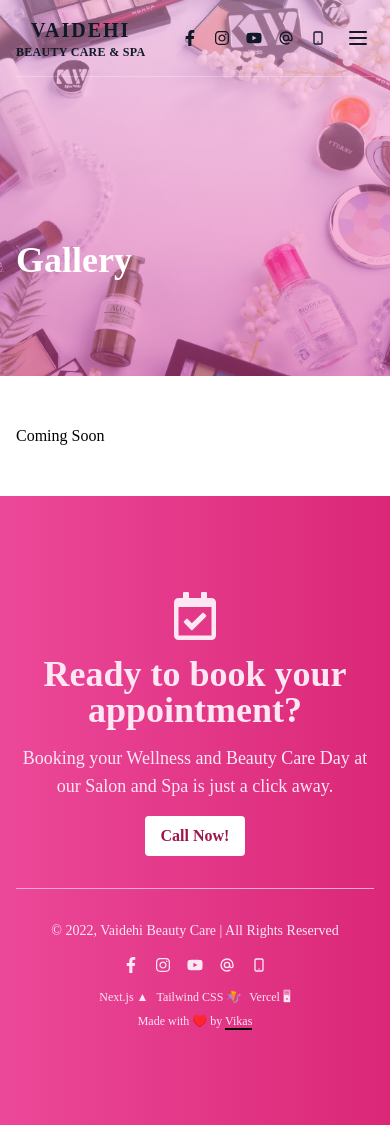
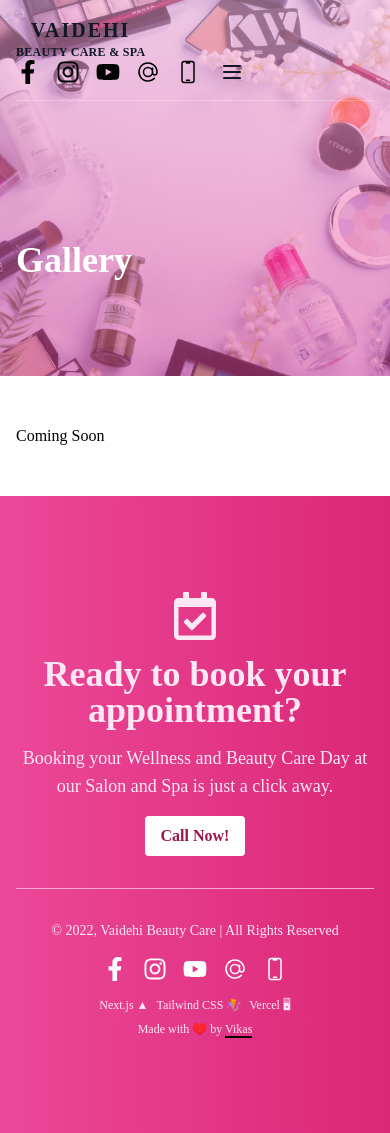
Before and after one commit to vikasbhvsr/vbc, a Next.js app: page /gallery in a window 390 px wide. Built offline with nearby package versions, Linux system fonts and the light colour scheme.

Commit message:
Social component refactor

```diff
--- a/components/Footer.js
+++ b/components/Footer.js
@@ -1,4 +1,5 @@
 import Link from 'next/link';
+import Social from './Social';
 
 export default function Footer() {
   return (
@@ -36,111 +37,7 @@ export default function Footer() {
             © {new Date().getFullYear()}, Vaidehi Beauty Care | All Rights
             Reserved
           </p>
-          <ul className='inline-flex items-center space-x-4'>
-            <li>
-              <Link
-                href='https://www.facebook.com/vaidehibeautycarenspa/'
-                title='Facebook'
-                target='_blank'
-              >
-                <svg
-                  className='w-4 h-4'
-                  aria-hidden='true'
-                  focusable='false'
-                  role='img'
-                  xmlns='http://www.w3.org/2000/svg'
-                  viewBox='0 0 320 512'
-                >
-                  <path
-                    fill='currentColor'
-                    d='M279.14 288l14.22-92.66h-88.91v-60.13c0-25.35 12.42-50.06 52.24-50.06h40.42V6.26S260.43 0 225.36 0c-73.22 0-121.08 44.38-121.08 124.72v70.62H22.89V288h81.39v224h100.17V288z'
-                  ></path>
-                </svg>
-              </Link>
-            </li>
-            <li>
-              <Link
-                href='https://www.instagram.com/deepa_bhavsar_25/'
-                title='Instagram'
-                target='_blank'
-              >
-                <svg
-                  className='w-4 h-4'
-                  aria-hidden='true'
-                  focusable='false'
-                  role='img'
-                  xmlns='http://www.w3.org/2000/svg'
-                  viewBox='0 0 448 512'
-                >
-                  <path
-                    fill='currentColor'
-                    d='M224.1 141c-63.6 0-114.9 51.3-114.9 114.9s51.3 114.9 114.9 114.9S339 319.5 339 255.9 287.7 141 224.1 141zm0 189.6c-41.1 0-74.7-33.5-74.7-74.7s33.5-74.7 74.7-74.7 74.7 33.5 74.7 74.7-33.6 74.7-74.7 74.7zm146.4-194.3c0 14.9-12 26.8-26.8 26.8-14.9 0-26.8-12-26.8-26.8s12-26.8 26.8-26.8 26.8 12 26.8 26.8zm76.1 27.2c-1.7-35.9-9.9-67.7-36.2-93.9-26.2-26.2-58-34.4-93.9-36.2-37-2.1-147.9-2.1-184.9 0-35.8 1.7-67.6 9.9-93.9 36.1s-34.4 58-36.2 93.9c-2.1 37-2.1 147.9 0 184.9 1.7 35.9 9.9 67.7 36.2 93.9s58 34.4 93.9 36.2c37 2.1 147.9 2.1 184.9 0 35.9-1.7 67.7-9.9 93.9-36.2 26.2-26.2 34.4-58 36.2-93.9 2.1-37 2.1-147.8 0-184.8zM398.8 388c-7.8 19.6-22.9 34.7-42.6 42.6-29.5 11.7-99.5 9-132.1 9s-102.7 2.6-132.1-9c-19.6-7.8-34.7-22.9-42.6-42.6-11.7-29.5-9-99.5-9-132.1s-2.6-102.7 9-132.1c7.8-19.6 22.9-34.7 42.6-42.6 29.5-11.7 99.5-9 132.1-9s102.7-2.6 132.1 9c19.6 7.8 34.7 22.9 42.6 42.6 11.7 29.5 9 99.5 9 132.1s2.7 102.7-9 132.1z'
-                  ></path>
-                </svg>
-              </Link>
-            </li>
-            <li>
-              <Link
-                href='https://www.youtube.com/channel/UCtJeLijxZEQ1x1-Cbdk00Lg'
-                title='YouTube'
-                target='_blank'
-              >
-                <svg
-                  className='w-4 h-4'
-                  aria-hidden='true'
-                  focusable='false'
-                  role='img'
-                  xmlns='http://www.w3.org/2000/svg'
-                  viewBox='0 0 576 512'
-                >
-                  <path
-                    fill='currentColor'
-                    d='M549.655 124.083c-6.281-23.65-24.787-42.276-48.284-48.597C458.781 64 288 64 288 64S117.22 64 74.629 75.486c-23.497 6.322-42.003 24.947-48.284 48.597-11.412 42.867-11.412 132.305-11.412 132.305s0 89.438 11.412 132.305c6.281 23.65 24.787 41.5 48.284 47.821C117.22 448 288 448 288 448s170.78 0 213.371-11.486c23.497-6.321 42.003-24.171 48.284-47.821 11.412-42.867 11.412-132.305 11.412-132.305s0-89.438-11.412-132.305zm-317.51 213.508V175.185l142.739 81.205-142.739 81.201z'
-                  ></path>
-                </svg>
-              </Link>
-            </li>
-            <li>
-              <Link
-                href='mailto:vaidehibeautycare@gmail.com'
-                title='Email us at vaidehibeautycare@gmail.com'
-                target='_blank'
-              >
-                <svg
-                  className='w-4 h-4'
-                  xmlns='http://www.w3.org/2000/svg'
-                  fill='none'
-                  viewBox='0 0 24 24'
-                  stroke='currentColor'
-                >
-                  <path
-                    strokeLinecap='round'
-                    strokeLinejoin='round'
-                    strokeWidth={2}
-                    d='M16 12a4 4 0 10-8 0 4 4 0 008 0zm0 0v1.5a2.5 2.5 0 005 0V12a9 9 0 10-9 9m4.5-1.206a8.959 8.959 0 01-4.5 1.207'
-                  />
-                </svg>
-              </Link>
-            </li>
-            <li>
-              <Link href='tel:+9825411321' title='Call us at 98254-11321'>
-                <svg
-                  className='w-4 h-4'
-                  xmlns='http://www.w3.org/2000/svg'
-                  fill='none'
-                  viewBox='0 0 24 24'
-                  stroke='currentColor'
-                >
-                  <path
-                    strokeLinecap='round'
-                    strokeLinejoin='round'
-                    strokeWidth={2}
-                    d='M12 18h.01M8 21h8a2 2 0 002-2V5a2 2 0 00-2-2H8a2 2 0 00-2 2v14a2 2 0 002 2z'
-                  />
-                </svg>
-              </Link>
-            </li>
-          </ul>
+          <Social mode={'light'} />
         </div>
         <div className='mt-4 space-y-2 text-xs text-center'>
           <ul className='inline-flex items-center space-x-2'>
--- a/components/Nav.js
+++ b/components/Nav.js
@@ -33,7 +33,7 @@ export default function Nav() {
         <div className='container mx-auto py-4 border-b border-opacity-25 border-white text-gray-900'>
           <nav className='flex flex-wrap justify-between items-center nav'>
             <Link href='/'>
-              <h1 className='text-xl md:text-2xl font-extrabold uppercase tracking-widest text-center'>
+              <h1 className=' text-xl md:text-2xl font-extrabold uppercase tracking-widest text-center'>
                 Vaidehi
                 <span className='block text-xs tracking-wide'>
                   Beauty Care & Spa
@@ -57,7 +57,25 @@ export default function Nav() {
                 </li>
               ))}
             </ul>
-            <Social mode='light' size='' />
+            <div className='flex flex-row flex-wrap items-center space-x-4 md:hidden'>
+              <Social />
+              <button className='text-md p-1 -m-1 rounded-md hover:text-pink-800 focus:outline-none focus:text-pink-800 transition duration-300'>
+                <svg
+                  className='h-6 w-6'
+                  xmlns='http://www.w3.org/2000/svg'
+                  fill='none'
+                  viewBox='0 0 24 24'
+                  stroke='currentColor'
+                >
+                  <path
+                    strokeLinecap='round'
+                    strokeLinejoin='round'
+                    strokeWidth='2'
+                    d='M4 6h16M4 12h16M4 18h16'
+                  />
+                </svg>
+              </button>
+            </div>
           </nav>
         </div>
       </div>
--- a/components/Social.js
+++ b/components/Social.js
@@ -1,17 +1,33 @@
 import Link from 'next/link';
 
-export default function Social({ }) {
+export default function Social({ mode }) {
     return (
-        <div className='flex flex-row flex-wrap items-center space-x-4 md:hidden'>
-            <ul className='inline-flex items-center space-x-4'>
-                <li className='hover:text-pink-800'>
+        < ul className={`inline-flex items-center space-x-4 ${mode === 'light' ? 'text-white' : 'text-black'}`}>
+            {
+                socialPlatforms.map((socialPlatform, index) => (
+                    <li className={`transition duration-300 ${mode === 'light' ? '' : 'hover:text-pink-800'}`}>
                         <Link
-                        href='https://www.facebook.com/vaidehibeautycarenspa/'
-                        title='Facebook'
-                        target='_blank'
+                            href={socialPlatform.href}
+                            title={socialPlatform.title}
+                            target={socialPlatform.target}
                         >
-                        <svg
-                            className='w-4 h-4'
+                            <span dangerouslySetInnerHTML={{ __html: `${socialPlatform.icon}` }}></span>
+                        </Link>
+                    </li>
+                ))
+            }
+        </ul >
+    );
+}
+
+const socialPlatforms = [
+    {
+        name: 'Facebook',
+        title: 'Find us on Facebook',
+        href: 'https://www.facebook.com/vaidehibeautycarenspa/',
+        target: '_blank',
+        icon: ` <svg
+         class='w-6 h-6'
                                     aria-hidden='true'
                                     focusable='false'
                                     role='img'
@@ -22,17 +38,15 @@ export default function Social({ }) {
                                         fill='currentColor'
                                         d='M279.14 288l14.22-92.66h-88.91v-60.13c0-25.35 12.42-50.06 52.24-50.06h40.42V6.26S260.43 0 225.36 0c-73.22 0-121.08 44.38-121.08 124.72v70.62H22.89V288h81.39v224h100.17V288z'
                                     ></path>
-                        </svg>
-                    </Link>
-                </li>
-                <li className='hover:text-pink-800'>
-                    <Link
-                        href='https://www.instagram.com/deepa_bhavsar_25/'
-                        title='Instagram'
-                        target='_blank'
-                    >
-                        <svg
-                            className='w-4 h-4'
+                                </svg>`
+    },
+    {
+        name: 'Instagram',
+        title: 'Follow us on Instagram',
+        href: 'https://www.instagram.com/deepa_bhavsar_25/',
+        target: '_blank',
+        icon: ` <svg
+                            class='w-6 h-6'
                             aria-hidden='true'
                             focusable='false'
                             role='img'
@@ -43,17 +57,15 @@ export default function Social({ }) {
                                 fill='currentColor'
                                 d='M224.1 141c-63.6 0-114.9 51.3-114.9 114.9s51.3 114.9 114.9 114.9S339 319.5 339 255.9 287.7 141 224.1 141zm0 189.6c-41.1 0-74.7-33.5-74.7-74.7s33.5-74.7 74.7-74.7 74.7 33.5 74.7 74.7-33.6 74.7-74.7 74.7zm146.4-194.3c0 14.9-12 26.8-26.8 26.8-14.9 0-26.8-12-26.8-26.8s12-26.8 26.8-26.8 26.8 12 26.8 26.8zm76.1 27.2c-1.7-35.9-9.9-67.7-36.2-93.9-26.2-26.2-58-34.4-93.9-36.2-37-2.1-147.9-2.1-184.9 0-35.8 1.7-67.6 9.9-93.9 36.1s-34.4 58-36.2 93.9c-2.1 37-2.1 147.9 0 184.9 1.7 35.9 9.9 67.7 36.2 93.9s58 34.4 93.9 36.2c37 2.1 147.9 2.1 184.9 0 35.9-1.7 67.7-9.9 93.9-36.2 26.2-26.2 34.4-58 36.2-93.9 2.1-37 2.1-147.8 0-184.8zM398.8 388c-7.8 19.6-22.9 34.7-42.6 42.6-29.5 11.7-99.5 9-132.1 9s-102.7 2.6-132.1-9c-19.6-7.8-34.7-22.9-42.6-42.6-11.7-29.5-9-99.5-9-132.1s-2.6-102.7 9-132.1c7.8-19.6 22.9-34.7 42.6-42.6 29.5-11.7 99.5-9 132.1-9s102.7-2.6 132.1 9c19.6 7.8 34.7 22.9 42.6 42.6 11.7 29.5 9 99.5 9 132.1s2.7 102.7-9 132.1z'
                             ></path>
-                        </svg>
-                    </Link>
-                </li>
-                <li className='hover:text-pink-800'>
-                    <Link
-                        href='https://www.youtube.com/channel/UCtJeLijxZEQ1x1-Cbdk00Lg'
-                        title='YouTube'
-                        target='_blank'
-                    >
-                        <svg
-                            className='w-4 h-4'
+                        </svg>`
+    },
+    {
+        name: 'YouTube',
+        title: 'Subscribe to our channel on YouTube',
+        href: 'https://www.youtube.com/channel/UCtJeLijxZEQ1x1-Cbdk00Lg',
+        target: '_blank',
+        icon: ` <svg
+                            class='w-6 h-6'
                             aria-hidden='true'
                             focusable='false'
                             role='img'
@@ -64,74 +76,26 @@ export default function Social({ }) {
                                 fill='currentColor'
                                 d='M549.655 124.083c-6.281-23.65-24.787-42.276-48.284-48.597C458.781 64 288 64 288 64S117.22 64 74.629 75.486c-23.497 6.322-42.003 24.947-48.284 48.597-11.412 42.867-11.412 132.305-11.412 132.305s0 89.438 11.412 132.305c6.281 23.65 24.787 41.5 48.284 47.821C117.22 448 288 448 288 448s170.78 0 213.371-11.486c23.497-6.321 42.003-24.171 48.284-47.821 11.412-42.867 11.412-132.305 11.412-132.305s0-89.438-11.412-132.305zm-317.51 213.508V175.185l142.739 81.205-142.739 81.201z'
                             ></path>
+                        </svg>`
+    },
+    {
+        name: 'Email',
+        title: 'Email us at vaidehibeautycare.com',
+        href: 'mailto:vaidehibeautycare@gmail.com',
+        target: '_self',
+        icon: `<svg xmlns="http://www.w3.org/2000/svg" fill="none" viewBox="0 0 24 24" stroke-width="1.5" stroke="currentColor" class="w-6 h-6">
+  <path stroke-linecap="round" d="M16.5 12a4.5 4.5 0 11-9 0 4.5 4.5 0 019 0zm0 0c0 1.657 1.007 3 2.25 3S21 13.657 21 12a9 9 0 10-2.636 6.364M16.5 12V8.25" />
 </svg>
-                    </Link>
-                </li>
-                <li className='hover:text-pink-800'>
-                    <Link
-                        href='mailto:vaidehibeautycare@gmail.com'
-                        title='Email us at vaidehibeautycare@gmail.com'
-                        target='_blank'
-                    >
-                        <svg
-                            className='w-4 h-4'
-                            xmlns='http://www.w3.org/2000/svg'
-                            fill='none'
-                            viewBox='0 0 24 24'
-                            stroke='currentColor'
-                        >
-                            <path
-                                strokeLinecap='round'
-                                strokeLinejoin='round'
-                                strokeWidth='2'
-                                d='M16 12a4 4 0 10-8 0 4 4 0 008 0zm0 0v1.5a2.5 2.5 0 005 0V12a9 9 0 10-9 9m4.5-1.206a8.959 8.959 0 01-4.5 1.207'
-                            />
+`
+    },
+    {
+        name: 'Email',
+        title: 'Call us now to book appointment',
+        href: 'tel:+919825411321',
+        target: '_self',
+        icon: `<svg xmlns="http://www.w3.org/2000/svg" fill="none" viewBox="0 0 24 24" stroke-width="1.5" stroke="currentColor" class="w-6 h-6">
+  <path stroke-linecap="round" stroke-linejoin="round" d="M10.5 1.5H8.25A2.25 2.25 0 006 3.75v16.5a2.25 2.25 0 002.25 2.25h7.5A2.25 2.25 0 0018 20.25V3.75a2.25 2.25 0 00-2.25-2.25H13.5m-3 0V3h3V1.5m-3 0h3m-3 18.75h3" />
 </svg>
-                    </Link>
-                </li>
-                <li className='hover:text-pink-800'>
-                    <Link href='tel:+9825411321' title='Call us at 98254-11321'>
-                        <svg
-                            className='w-4 h-4'
-                            xmlns='http://www.w3.org/2000/svg'
-                            fill='none'
-                            viewBox='0 0 24 24'
-                            stroke='currentColor'
-                        >
-                            <path
-                                strokeLinecap='round'
-                                strokeLinejoin='round'
-                                strokeWidth='2'
-                                d='M12 18h.01M8 21h8a2 2 0 002-2V5a2 2 0 00-2-2H8a2 2 0 00-2 2v14a2 2 0 002 2z'
-                            />
-                        </svg>
-                    </Link>
-                </li>
-            </ul>
-            <button className='text-md p-1 -m-1 rounded-md hover:text-pink-800 focus:outline-none focus:text-pink-800 transition duration-300'>
-                <svg
-                    className='h-6 w-6'
-                    xmlns='http://www.w3.org/2000/svg'
-                    fill='none'
-                    viewBox='0 0 24 24'
-                    stroke='currentColor'
-                >
-                    <path
-                        strokeLinecap='round'
-                        strokeLinejoin='round'
-                        strokeWidth='2'
-                        d='M4 6h16M4 12h16M4 18h16'
-                    />
-                </svg>
-            </button>
-        </div>
-    );
-}
-
-const socialPlatforms = [
-    {
-        name: 'Facebook',
-        link: 'https://www.facebook.com/vaidehibeautycarenspa/',
-        target: '_blank'
+`
     }
 ]
```
Lines whose indentation alone changed are shown as unchanged.
